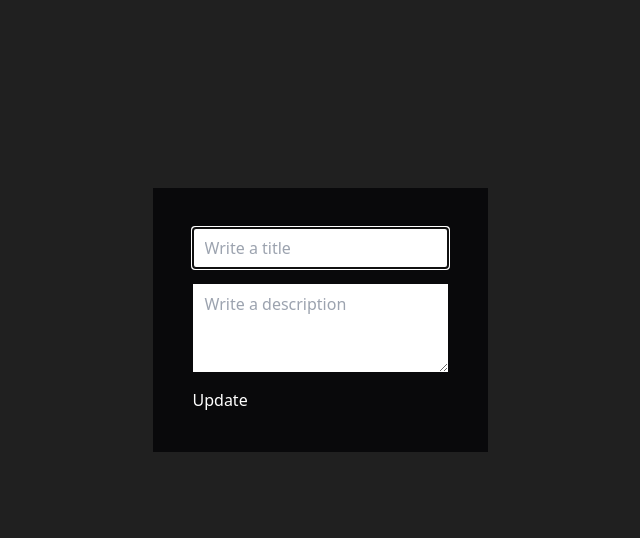
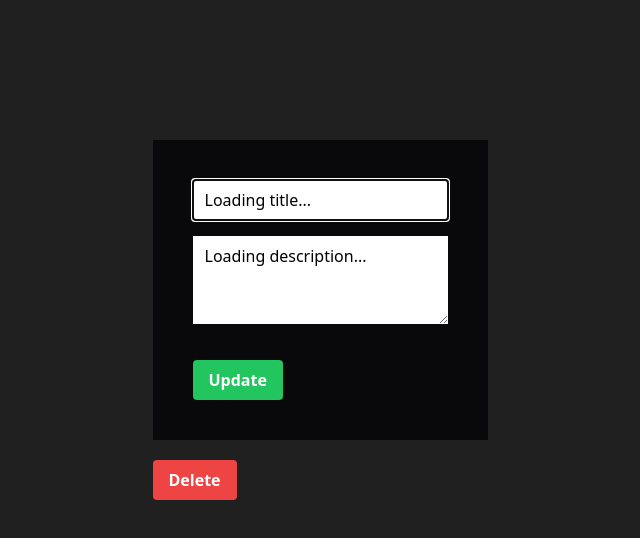
Before and after one commit to Jonatandb/fastapi-tasks-crud-mongo-react, a React (Vite) app in the folder frontend/: page /tasks/1 in a window 1280 px wide. Shown: the top 538 px of the page, without its empty margins (320-960 px from the left). Built offline with nearby package versions, Linux system fonts and the light colour scheme; no server answers.

Commit message:
Add delete task functionality

```diff
--- a/frontend/src/pages/TaskForm.jsx
+++ b/frontend/src/pages/TaskForm.jsx
@@ -28,21 +28,33 @@ function TaskForm() {
     }
   }
 
+  const handleDelete = async () => {
+    try {
+      await axios.delete(`http://localhost:8000/api/tasks/${params.id}`)
+      navigate('/')
+    } catch (error) {
+      console.log(error.message)
+    }
+  }
+
   useEffect(() => {
     async function getTaskById() {
       const response = await axios.get(
         `http://localhost:8000/api/tasks/${params.id}`,
       )
-      setTitle(response.data.title)
-      setDescription(response.data.description)
+      setTitle(response.data.title ?? '')
+      setDescription(response.data.description ?? '')
     }
     if (params.id) {
+      setTitle('Loading title...')
+      setDescription('Loading description...')
       getTaskById()
     }
   }, [])
 
   return (
     <div className='flex items-center justify-center h-[calc(100vh-10rem)]'>
+      <div>
         <form className='bg-zinc-950 p-10' onSubmit={handleSubmit}>
           <input
             type='text'
@@ -57,10 +69,25 @@ function TaskForm() {
             rows='3'
             className='block py-2 px-3 mb-4 w-full text-black'
             onChange={e => setDescription(e.target.value)}
-          value={description}
+            value={description ?? ''}
           />
-        <button type='submit'>{params.id ? 'Update' : 'Save'}</button>
+          <button
+            type='submit'
+            className='bg-green-500 hover:bg-green-400 text-white font-bold py-2 px-4 rounded mt-5'
+          >
+            {params.id ? 'Update' : 'Save'}
+          </button>
         </form>
+
+        {params.id && (
+          <button
+            className='bg-red-500 hover:bg-red-400 text-white font-bold py-2 px-4 rounded mt-5'
+            onClick={() => handleDelete()}
+          >
+            Delete
+          </button>
+        )}
+      </div>
     </div>
   )
 }
```
Lines whose indentation alone changed are shown as unchanged.
